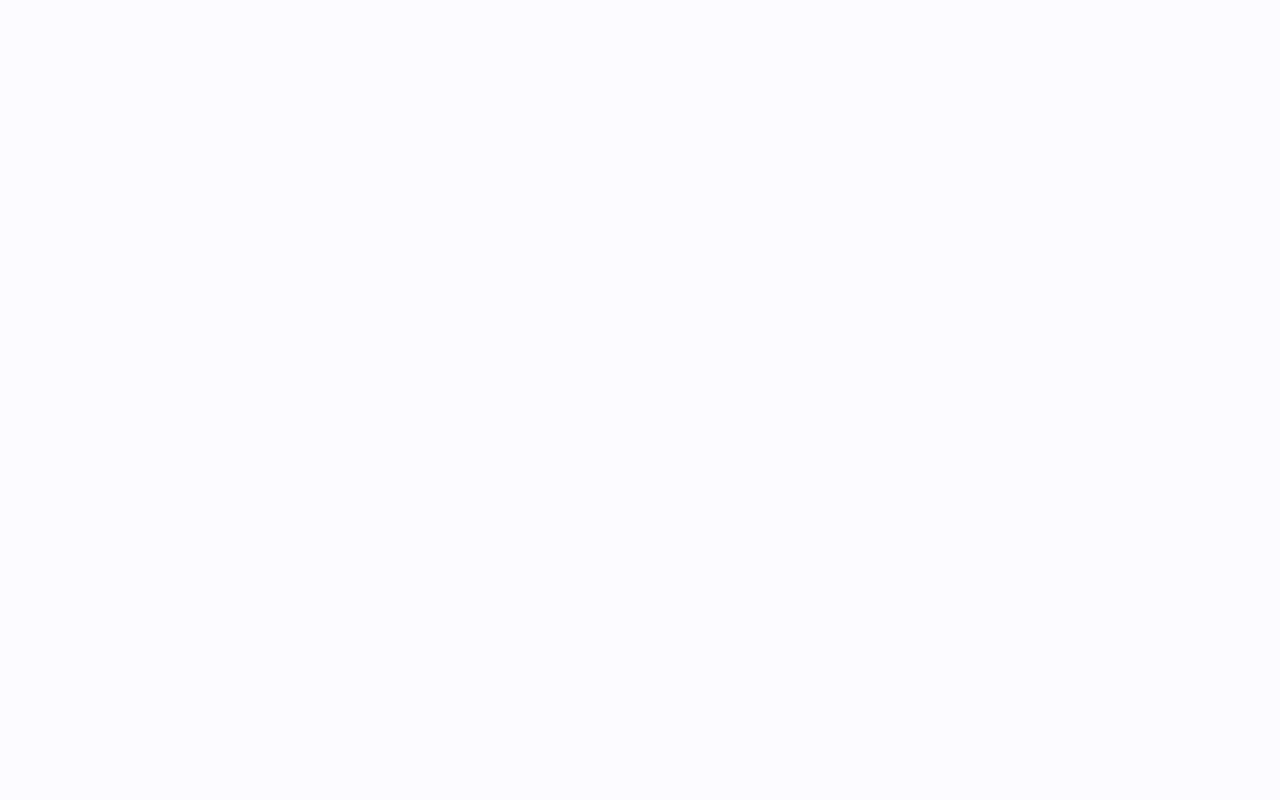
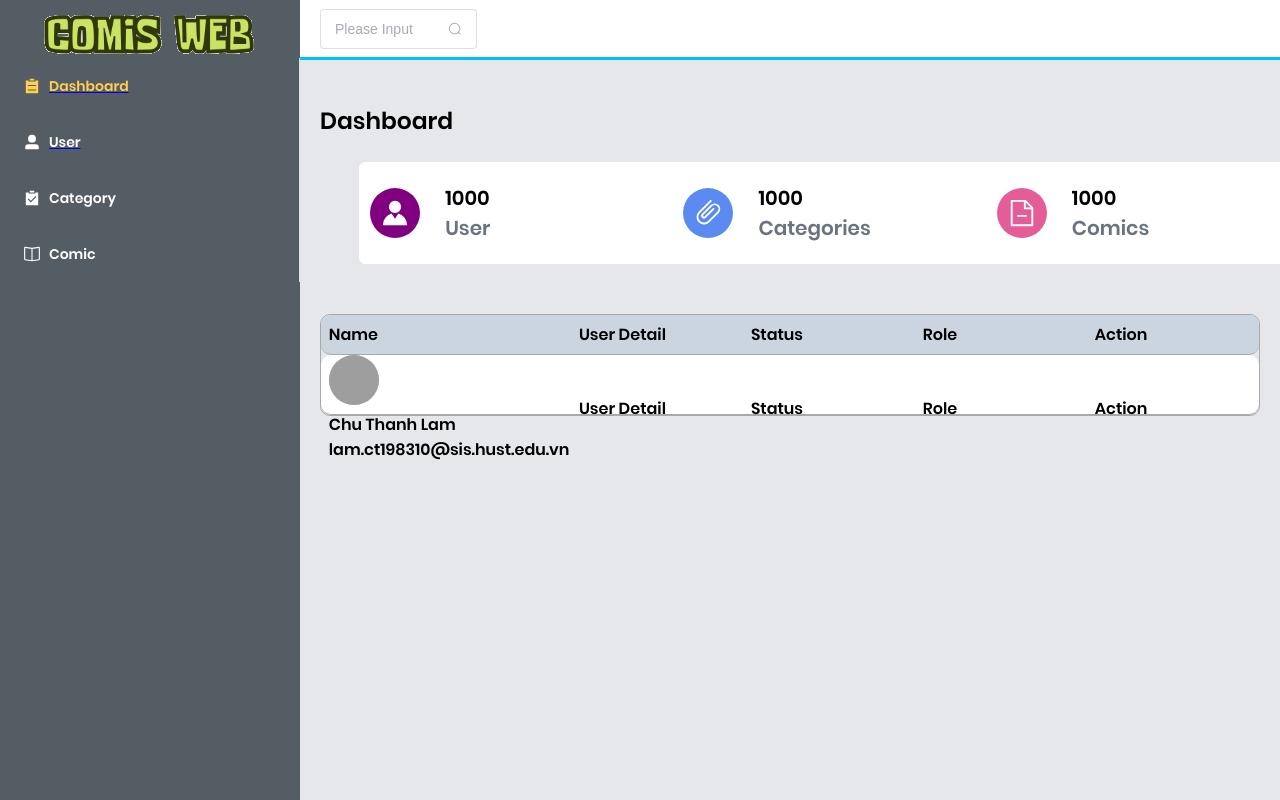
Before and after one commit to thanhlam0822/comic-web-fe, a Vue app: page /dashboard in a window 1280 px wide. Before the commit this address had no page. Built offline with nearby package versions, Linux system fonts and the light colour scheme; grey boxes are pictures that could not be loaded.

Commit message:
admin UI

```diff
--- a/src/components/AdminPage.vue
+++ b/src/components/AdminPage.vue
@@ -11,8 +11,8 @@
             @open="handleOpen"
             @close="handleClose"
         >
-          <el-menu-item index="1"><el-icon><List /></el-icon>Dashboard</el-menu-item>
-          <el-menu-item index="2"><el-icon><UserFilled /></el-icon><router-link to="/user-control">User</router-link></el-menu-item>
+          <router-link to="/dashboard"><el-menu-item index="1"><el-icon><List /></el-icon>Dashboard</el-menu-item> </router-link>
+          <router-link to="/user-control">  <el-menu-item index="2"><el-icon><UserFilled /></el-icon>User</el-menu-item></router-link>
           <el-menu-item index="3"><el-icon><Checked /></el-icon>Category</el-menu-item>
           <el-menu-item index="4"><el-icon><Reading /></el-icon>Comic</el-menu-item>
         </el-menu>
@@ -35,6 +35,7 @@
         </el-col>
 
       </el-header>
+
       <el-main><router-view/></el-main>
 
     </el-container>
@@ -48,7 +49,7 @@ import MenuAdmin from './layout/MenuAdmin.vue'
 import UserControl from './layout/MenuAdmin.vue'
 import { Search } from '@element-plus/icons-vue'
 const input = ref('')
-const tab = UserControl
+
 </script>
 
 <style scoped>
--- /dev/null
+++ b/src/components/layout/DashBoard.vue
@@ -0,0 +1,163 @@
+<template>
+<div class="title"><h1>Dashboard</h1></div>
+  <el-row class="row-bg" justify="space-around" >
+    <el-col :span="6"><div class="grid-content " />
+      <div class="web-information">
+      <div class="detail">
+        <div class="user-icon purple-background"><el-icon><Avatar /></el-icon></div>
+        <div class="user-amount">
+          <div class="user-num">1000</div>
+          <div class="text-gray">User</div>
+        </div>
+      </div>
+      </div>
+    </el-col>
+    <el-col :span="6"><div class="grid-content " />
+      <div class="web-information">
+        <div class="detail">
+          <div class="user-icon blue-background"><el-icon><Paperclip /></el-icon></div>
+          <div class="user-amount">
+            <div class="user-num">1000</div>
+            <div class="text-gray">Categories</div>
+          </div>
+        </div>
+      </div>
+    </el-col>
+    <el-col :span="6"><div class="grid-content " />
+      <div class="web-information">
+        <div class="detail">
+          <div class="user-icon pink-background"><el-icon><DocumentRemove /></el-icon></div>
+          <div class="user-amount">
+            <div class="user-num">1000</div>
+            <div class="text-gray">Comics</div>
+          </div>
+        </div>
+      </div>
+    </el-col>
+  </el-row>
+  <div class="user-list">
+
+    <el-row  justify="space-around" class="column">
+      <el-col :span="6"><div class="grid-content " />Name</el-col>
+      <el-col :span="4"><div class="grid-content " />User Detail</el-col>
+      <el-col :span="4"><div class="grid-content " />Status</el-col>
+      <el-col :span="4"><div class="grid-content " />Role</el-col>
+      <el-col :span="4"><div class="grid-content " />Action</el-col>
+    </el-row>
+    <el-row  justify="space-around" class="row">
+      <el-col :span="6"><div class="grid-content " />
+        <div class="name">
+          <div class="user-data">
+            <el-row >
+              <el-col >
+                <div >
+                  <div>
+                    <el-avatar :size="50" :src="imgUrl" />
+                  </div>
+                </div>
+              </el-col>
+            </el-row>
+          </div>
+          <div class="user-info">
+            <div>Chu Thanh Lam</div>
+            <div>lam.ct198310@sis.hust.edu.vn</div>
+          </div>
+        </div>
+      </el-col>
+      <el-col :span="4"><div class="grid-content " />User Detail</el-col>
+      <el-col :span="4"><div class="grid-content " />Status</el-col>
+      <el-col :span="4"><div class="grid-content " />Role</el-col>
+      <el-col :span="4"><div class="grid-content " />Action</el-col>
+    </el-row>
+
+
+
+
+
+  </div>
+</template>
+
+<script lang="ts" setup>
+const imgUrl = 'https://f5-zpcloud.zdn.vn/7702170006391086294/594ab303a5697c372578.jpg'
+const fakeData = [
+
+]
+
+</script>
+
+<style scoped>
+.title {
+  font-size: 20px;
+}
+.web-information {
+  border: 1px solid white;
+  width: 350px;
+  height: 100px;
+  border-radius: 0.375rem;
+  background-color: white;
+}
+.user-icon {
+  font-size: 30px;
+  color: white;
+
+  border-radius: 50%;
+  display: flex;
+  justify-content: center;
+  width: 50px;
+  height: 50px;
+
+  align-items: center;
+  margin-left: 10px;
+}
+.web-information {
+  display: flex;
+  align-items: center;
+}
+.detail {
+  display: flex;
+  align-items: center;
+
+}
+.user-amount {
+  margin-left: 25px;
+  font-size: 20px;
+}
+.text-gray {
+  color: #6B7280
+}
+.purple-background {
+  background-color: purple;
+
+}
+.blue-background {
+  background-color: #2563ebbf;
+
+}
+.pink-background {
+  background-color: #db2777bf;
+}
+.user-list{
+  margin-top: 50px;
+  display: flex;
+  flex-direction: column;
+  border: 1px solid darkgrey;
+  border-radius: 10px;
+}
+.row {
+  display: flex;
+  border-bottom: 1px solid darkgrey;
+  border-radius: 10px;
+  background-color: white;
+  height: 60px;
+  align-items: center;
+
+}
+.column {
+  display: flex;
+  background-color: #CBD5E0;
+  border-bottom: 1px solid darkgrey;
+  border-radius: 10px;
+  height: 40px;
+  align-items: center;
+}
+</style>
--- a/src/router/index.ts
+++ b/src/router/index.ts
@@ -1,9 +1,10 @@
-import { createRouter, createWebHistory, RouteRecordRaw } from 'vue-router'
+import {createRouter, createWebHistory, RouteRecordRaw} from 'vue-router'
 
 
 const CustomerLayout = () => import('../layout/CustomerLayout.vue')
 const AdminPage = () => import  ('@/components/AdminPage.vue')
 const UserControl = () => import  ('@/components/layout/UserControl.vue')
+const DashBoard = () => import  ('@/components/layout/DashBoard.vue')
 const routes: Array<RouteRecordRaw> = [
     {
         path: '/',
@@ -17,8 +18,12 @@ const routes: Array<RouteRecordRaw> = [
     },
     {
         path: "/admin",
-    component:AdminPage,
-    children:[{path:'/user-control',component:UserControl}]
+        component: AdminPage,
+        children: [{path: '/user-control', component: UserControl},
+            {path: '/dashboard', component: DashBoard}
+        ],
+        redirect: '/dashboard'
+
     }
 
 
```
Lines whose indentation alone changed are shown as unchanged.
